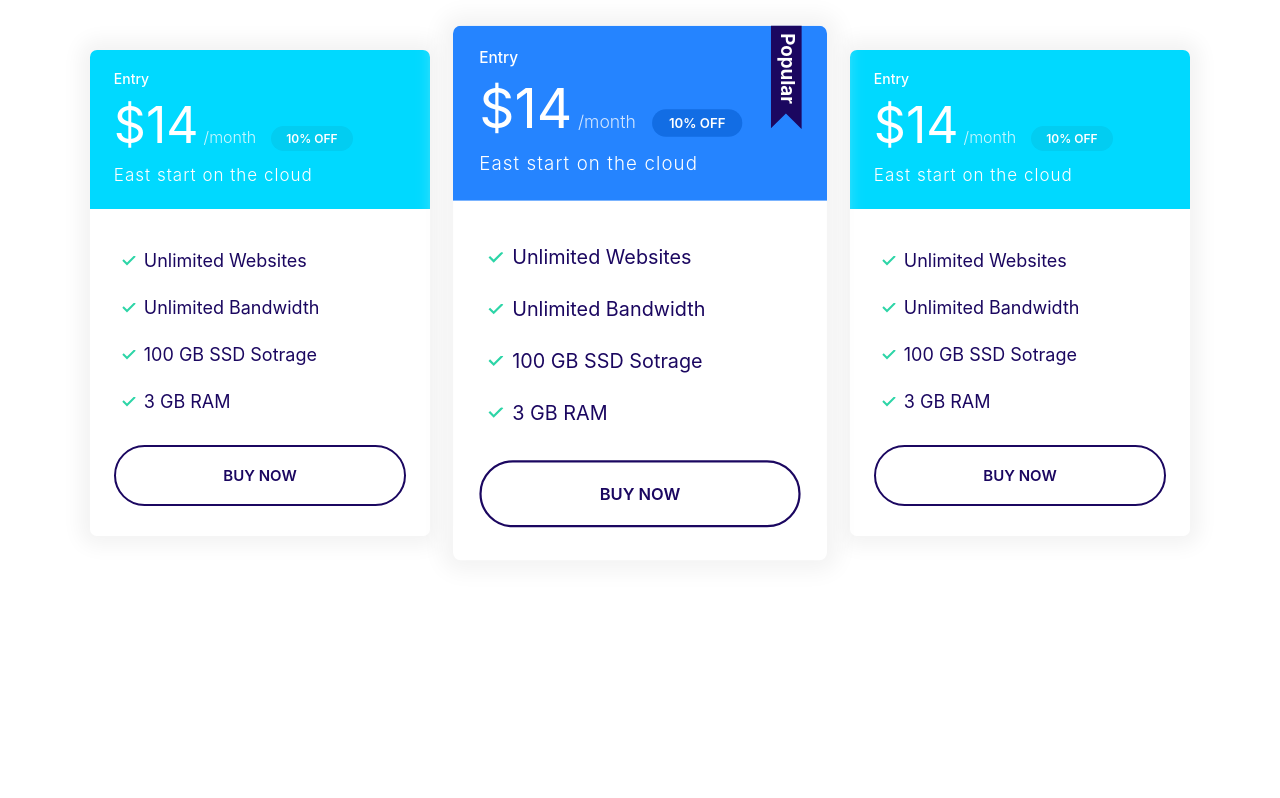
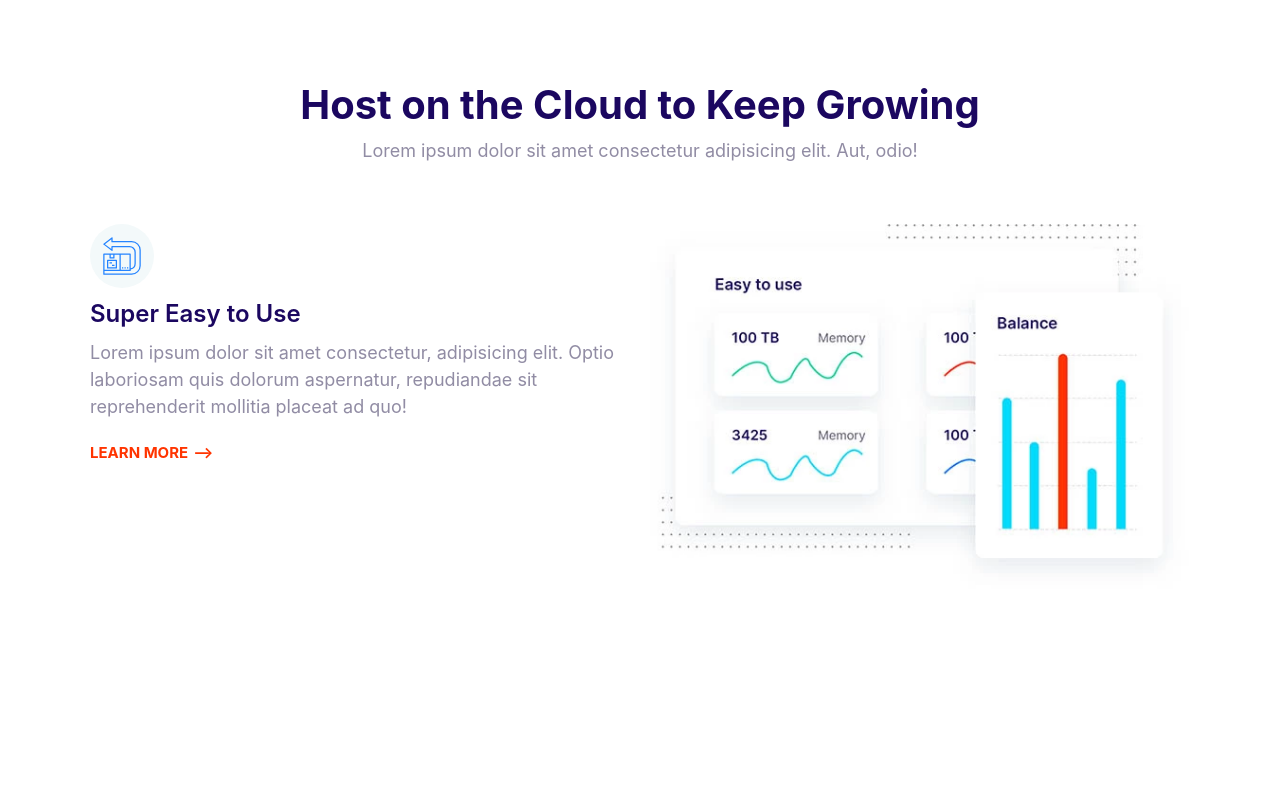
Before and after one commit to jibrilMaygag/DomainMarket, a plain HTML site: page index.html in a window 1280 px wide. Shown: the top 798 px of the page. Drawn offline with Linux system fonts and the light colour scheme.

Commit message:
Define feature block

```diff
--- a/css/main.css
+++ b/css/main.css
@@ -784,3 +784,22 @@ a {
   max-width: 500px;
   margin: 0 auto;
 }
+/* Features */
+.feature {
+  gap: 4rem 2rem;
+  margin: 4rem 0;
+}
+.feature__header {
+  margin: 1rem 0;
+}
+.feature__image {
+  width: 100%;
+}
+@media screen and (min-width: 768px) {
+  .feature:nth-of-type(even) .feature__content {
+    order: 2;
+  }
+}
+.feature:first-of-type {
+  margin-top: 6rem;
+}
--- a/index.html
+++ b/index.html
@@ -8,69 +8,70 @@
     <script defer src="script.js"></script>
     <title>Moshify</title>
   </head>
-  <section class="block container block-plans">
-    <div class="grid grid--1x3">
-      <div class="plan">
-        <div class="card card--secondary">
-          <header class="card__header">
-            <h3 class="plan__name">Entry</h3>
-            <span class="plan__price">$14</span>
-            <span class="plan__billing-cycle">/month</span>
-            <span class="badge badge--secondary badge--small">10% OFF</span>
-            <span class="plan__description">East start on the cloud</span>
-          </header>
-          <div class="card__body">
-            <ul class="list list--tick">
-              <li class="list__item">Unlimited Websites</li>
-              <li class="list__item">Unlimited Bandwidth</li>
-              <li class="list__item">100 GB SSD Sotrage</li>
-              <li class="list__item">3 GB RAM</li>
-            </ul>
-            <button class="btn btn--outline btn--block">Buy Now</button>
-          </div>
+  <body>
+    <section class="block container">
+      <header class="block__header">
+        <h2>Host on the Cloud to Keep Growing</h2>
+        <p>
+          Lorem ipsum dolor sit amet consectetur adipisicing elit. Aut, odio!
+        </p>
+      </header>
+      <article class="grid grid--1x2 feature">
+        <div class="feature__content">
+          <span class="icon-container">
+            <svg class="icon icon--primary">
+              <use xlink:href="images/sprite.svg#easy"></use>
+            </svg>
+          </span>
+          <h3 class="feature__header">Super Easy to Use</h3>
+          <p>
+            Lorem ipsum dolor sit amet consectetur, adipisicing elit. Optio
+            laboriosam quis dolorum aspernatur, repudiandae sit reprehenderit
+            mollitia placeat ad quo!
+          </p>
+          <a href="#" class="link-arrow">learn more</a>
         </div>
-      </div>
-      <div class="plan plan--popular">
-        <div class="card card--primary">
-          <header class="card__header">
-            <h3 class="plan__name">Entry</h3>
-            <span class="plan__price">$14</span>
-            <span class="plan__billing-cycle">/month</span>
-            <span class="badge badge--primary badge--small">10% OFF</span>
-            <span class="plan__description">East start on the cloud</span>
-          </header>
-          <div class="card__body">
-            <ul class="list list--tick">
-              <li class="list__item">Unlimited Websites</li>
-              <li class="list__item">Unlimited Bandwidth</li>
-              <li class="list__item">100 GB SSD Sotrage</li>
-              <li class="list__item">3 GB RAM</li>
-            </ul>
-            <button class="btn btn--outline btn--block">Buy Now</button>
-          </div>
+        <picture>
+          <source
+            type="image/webp"
+            srcset="images/easy.webp 1x, images/easy@2x.webp 2x"
+          />
+          <source
+            type="image/webp"
+            srcset="images/easy.png 1x, images/easy@2x.png 2x"
+          />
+          <img class="feature__image" src="images/easy@2x.jpg" alt="" />
+        </picture>
+      </article>
+    </section>
+    <section class="block container">
+      <article class="grid grid--1x2 feature">
+        <div class="feature__content">
+          <span class="icon-container">
+            <svg class="icon icon--primary">
+              <use xlink:href="images/sprite.svg#wordpress"></use>
+            </svg>
+          </span>
+          <h3 class="feature__header">wordPress made easy</h3>
+          <p>
+            Lorem ipsum dolor sit amet consectetur, adipisicing elit. Optio
+            laboriosam quis dolorum aspernatur, repudiandae sit reprehenderit
+            mollitia placeat ad quo!
+          </p>
+          <a href="#" class="link-arrow">learn more</a>
         </div>
-      </div>
-      <div class="plan">
-        <div class="card card--secondary">
-          <header class="card__header">
-            <h3 class="plan__name">Entry</h3>
-            <span class="plan__price">$14</span>
-            <span class="plan__billing-cycle">/month</span>
-            <span class="badge badge--secondary badge--small">10% OFF</span>
-            <span class="plan__description">East start on the cloud</span>
-          </header>
-          <div class="card__body">
-            <ul class="list list--tick">
-              <li class="list__item">Unlimited Websites</li>
-              <li class="list__item">Unlimited Bandwidth</li>
-              <li class="list__item">100 GB SSD Sotrage</li>
-              <li class="list__item">3 GB RAM</li>
-            </ul>
-            <button class="btn btn--outline btn--block">Buy Now</button>
-          </div>
-        </div>
-      </div>
-    </div>
-  </section>
+        <picture>
+          <source
+            type="image/webp"
+            srcset="images/wordpress.webp 1x, images/wordpress@2x.webp 2x"
+          />
+          <source
+            type="image/webp"
+            srcset="images/wordpress.png 1x, images/wordpress@2x.png 2x"
+          />
+          <img class="feature__image" src="images/wordpress.jpg" alt="" />
+        </picture>
+      </article>
+    </section>
   </body>
 </html>
```
Also changed, not shown: components/features.html (added, +26 -0 lines), images/easy.jpg (added), images/easy.webp (added), images/easy@2x.jpg (added), images/easy@2x.webp (added), images/wordpress.jpg (added), images/wordpress.webp (added), images/wordpress@2x.jpg (added), images/wordpress@2x.webp (added).
